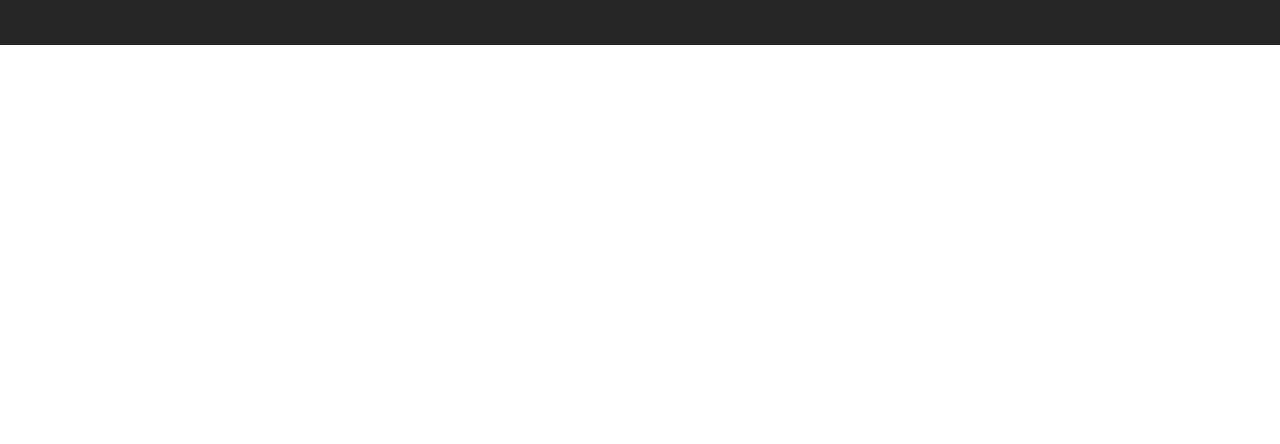
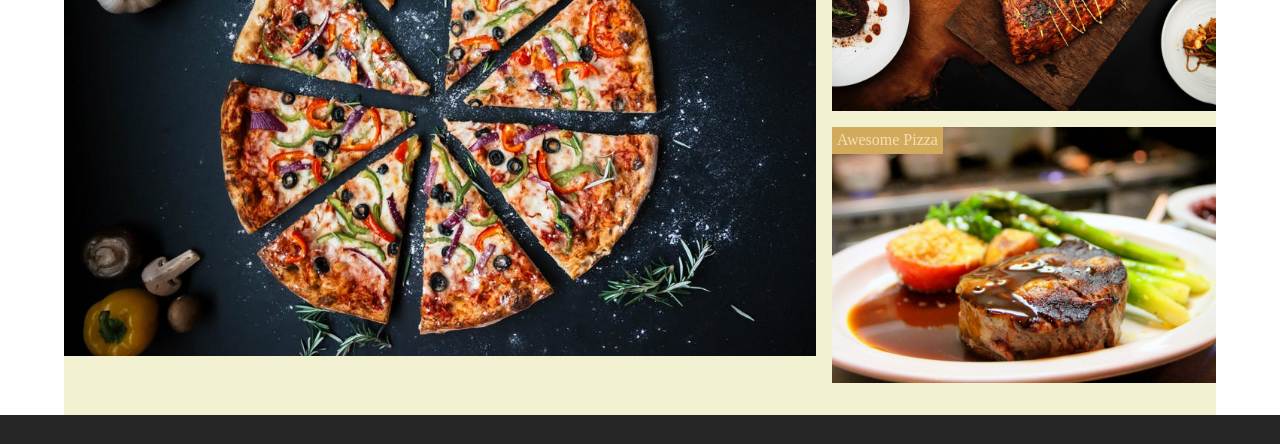
Before and after one commit to mustafa-synectiks/gungatsby, a Gatsby site: page / in a window 1280 px wide. Shown: the part 1417-1861 px from the top of the page. Before the commit the page ends 1462 px from the top, so only its background shows below. Built offline with nearby package versions, Linux system fonts and the light colour scheme; Gatsby itself is replaced by a stand-in of ours.

Commit message:
GAllery Added

```diff
--- /dev/null
+++ b/src/components/HomePageComponent/Gallery.js
@@ -0,0 +1,100 @@
+import React from 'react';
+import styled from 'styled-components';
+import { StaticQuery, graphql } from 'gatsby';
+import Img from 'gatsby-image';
+import { styles, Section } from '../../utils';
+
+const SINGLE_IMAGE = graphql`
+	{
+		img1: file(relativePath: { eq: "homeGallery/img-1.jpeg" }) {
+			childImageSharp {
+				fluid(maxWidth: 500) {
+					...GatsbyImageSharpFluid_tracedSVG
+				}
+			}
+		}
+		img2: file(relativePath: { eq: "homeGallery/img-2.jpeg" }) {
+			childImageSharp {
+				fluid(maxWidth: 500) {
+					...GatsbyImageSharpFluid_tracedSVG
+				}
+			}
+		}
+		img3: file(relativePath: { eq: "homeGallery/img-3.jpeg" }) {
+			childImageSharp {
+				fluid(maxWidth: 500) {
+					...GatsbyImageSharpFluid_tracedSVG
+				}
+			}
+		}
+	}
+`;
+
+export default function Gallery() {
+	return (
+		<StaticQuery
+			query={SINGLE_IMAGE}
+			render={(data) => {
+				const img1 = data.img1.childImageSharp.fluid;
+				const img2 = data.img2.childImageSharp.fluid;
+				const img3 = data.img3.childImageSharp.fluid;
+				return (
+					<Section>
+						<GalleryWrapper>
+							<div className='item item-1'>
+								<Img fluid={img1} />
+								<p className='info'>Awesome Pizza</p>
+							</div>
+							<div className='item item-2'>
+								<Img fluid={img2} />
+								<p className='info'>Awesome Pizza</p>
+							</div>
+							<div className='item item-3'>
+								<Img fluid={img3} />
+								<p className='info'>Awesome Pizza</p>
+							</div>
+						</GalleryWrapper>
+					</Section>
+				);
+			}}
+		/>
+	);
+}
+
+const GalleryWrapper = styled.div`
+	display: grid;
+	grid-template-columns: auto;
+	grid-row-gap: 1rem;
+	.item {
+		position: relative;
+	}
+	.info {
+		position: absolute;
+		top: 0;
+		left: 0;
+		background: ${styles.colors.mainYellow};
+		padding: 0.1rem 0.3rem;
+		text-transform: capitalize;
+	}
+
+	@media (min-width: 576px) {
+		grid-template-columns: 1fr 1fr;
+		grid-column-gap: 1rem;
+	}
+
+	@media (min-width: 768px) {
+		grid-template-columns: repeat(3, 1fr);
+	}
+	@media (min-width: 992px) {
+		grid-template-areas: 'one one two two' 'one one three three';
+	}
+	.item-1 {
+		grid-area: one;
+	}
+	.item-2 {
+		grid-area: two;
+	}
+	.item-3 {
+		grid-area: three;
+	}
+`;
--- a/src/components/globals/navbar/NavbarHeader.js
+++ b/src/components/globals/navbar/NavbarHeader.js
@@ -1,10 +1,8 @@
 import React, { Component } from 'react';
 import { Link } from 'gatsby';
 import { Gi3DHammer } from 'react-icons/gi';
-import logo from '../../../images/katana.svg';
 import { FaAlignRight } from 'react-icons/fa';
 import styled from 'styled-components';
-import styles from '../../../utils';
 export default class NavbarHeader extends Component {
 	render() {
 		const { handleNavbar } = this.props;
--- a/src/pages/index.js
+++ b/src/pages/index.js
@@ -3,6 +3,7 @@ import React from 'react';
 import Layout from '../components/layout';
 import SEO from '../components/seo';
 import QuickInfo from '../components/HomePageComponent/QuickInfo';
+import Gallery from '../components/HomePageComponent/Gallery';
 import { HomeHeader, Banner, BannerButton } from '../utils';
 import img from '../images/bcg/homeBcg.jpeg';
 
@@ -15,6 +16,7 @@ const IndexPage = () => (
 			</Banner>
 		</HomeHeader>
 		<QuickInfo />
+		<Gallery />
 	</Layout>
 );
 
```
Also changed, not shown: src/components/image.js (+7 -7 lines).
